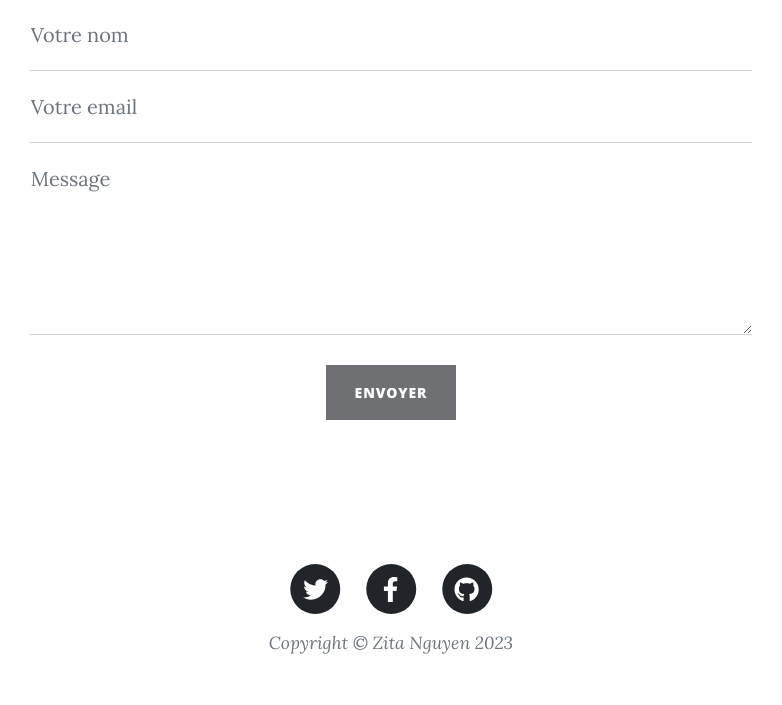
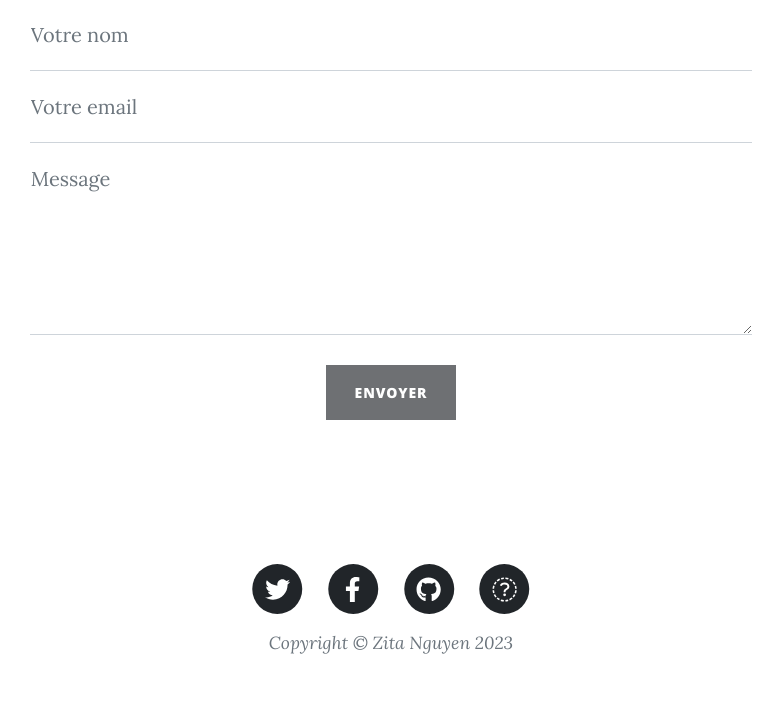
Before and after one commit to ZitaNguyen/MonPremierBlog, a PHP site: page / in a window 1280 px wide. Shown: the part 1680-2385 px from the top of the page, without its empty margins (249-1031 px from the left). Run offline with PHP 8.4, Linux system fonts and the light colour scheme; data that the repository does not hold is empty; some libraries are stand-ins or nearby versions.

Commit message:
Add button for admin in footer

```diff
--- a/templates/layout.html.twig
+++ b/templates/layout.html.twig
@@ -76,6 +76,14 @@
                                     </span>
                                 </a>
                             </li>
+                            <li class="list-inline-item">
+                                <a href="#!">
+                                    <span class="fa-stack fa-lg">
+                                        <i class="fas fa-circle fa-stack-2x"></i>
+                                        <i class="fab fa-folder-gear fa-stack-1x fa-inverse"></i>
+                                    </span>
+                                </a>
+                            </li>
                         </ul>
                         <div class="small text-center text-muted fst-italic">Copyright &copy; Zita Nguyen 2023</div>
                     </div>
```
